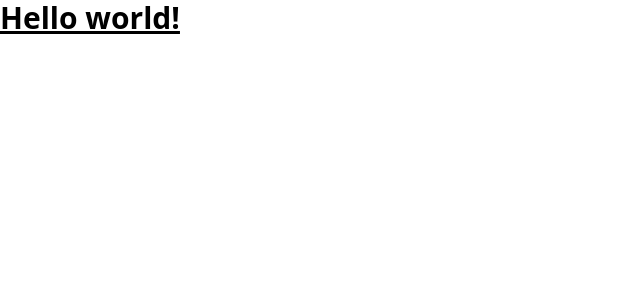
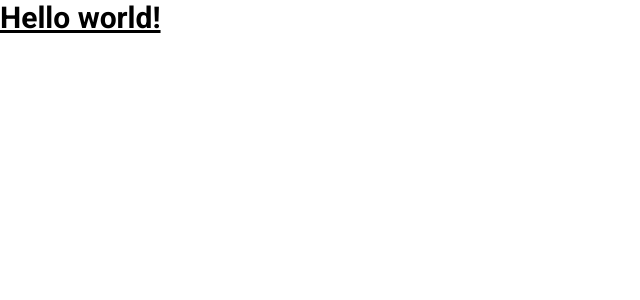
Before and after one commit to thekhairul/potatostan, a Vue app: page / in a window 1280 px wide. Shown: the top 300 px of the page, without its empty margins (0-640 px from the left). Built offline with nearby package versions, Linux system fonts and the light colour scheme.

Commit message:
create design system with tailwind

```diff
--- a/index.html
+++ b/index.html
@@ -5,8 +5,11 @@
     <link rel="icon" href="/favicon.ico">
     <meta name="viewport" content="width=device-width, initial-scale=1.0">
     <title>Potatostan | Sorting</title>
+    <link rel="preconnect" href="https://fonts.googleapis.com" />
+    <link rel="preconnect" href="https://fonts.gstatic.com" crossorigin />
+    <link href="https://fonts.googleapis.com/css2?family=Roboto:wght@400;500;700&display=swap" rel="stylesheet" />
   </head>
-  <body>
+  <body class="font-roboto">
     <div id="app"></div>
     <script type="module" src="/src/main.ts"></script>
   </body>
--- a/tailwind.config.js
+++ b/tailwind.config.js
@@ -1,3 +1,11 @@
+const spacing = {
+  sm: '5px',
+  md: '10px',
+  default: '15px',
+  lg: '20px',
+  xl: '30px'
+};
+
 /** @type {import('tailwindcss').Config} */
 export default {
   content: [
@@ -5,7 +13,61 @@ export default {
     "./src/**/*.{vue,js,ts,jsx,tsx}",
   ],
   theme: {
-    extend: {},
+    extend: {
+      colors: {
+        primary: {
+          DEFAULT: '#FF8D00',
+          hover: '#FFAE00',
+          active: '#E57F00'
+        },
+        secondary: {
+          DEFAULT: '#555555',
+          hover: '#7A7A7A',
+          active: '#3B3B3B'
+        },
+        error: {
+          DEFAULT: '#B41D1D',
+          light: '#FFE9E9',
+          hover: '#DB2323',
+          active: '#9C1919'
+        },
+        success: {
+          DEFAULT: '#1DB44E',
+          light: '#DFFFEA',
+          hover: '#17A03E',
+          active: '#148C35'
+        },
+        grayscale: {
+          100: '#000000',
+          200: '#333333',
+          300: '#555555',
+          400: '#AAAAAA',
+          500: '#CCCCCC',
+          600: '#DDDDDD',
+          700: '#EEEEEE',
+          800: '#F5F5F5',
+          900: '#FFFFFF'
+        }
+      },
+      fontSize: {
+        '2xs': ['11px', { lineHeight: '14px', letterSpacing: '0px' }],
+        xs: ['12px', { lineHeight: '16px', letterSpacing: '0px' }],
+        sm: ['13px', { lineHeight: '18px', letterSpacing: '0px' }],
+        base: ['14px', { lineHeight: '20px', letterSpacing: '0px' }],
+        md: ['16px', { lineHeight: '24px', letterSpacing: '0px' }],
+        lg: ['18px', { lineHeight: '26px', letterSpacing: '0px' }],
+        xl: ['24px', { lineHeight: '32px', letterSpacing: '0px' }],
+        '2xl': ['32px', { lineHeight: '38px', letterSpacing: '0px' }],
+      },
+      fontFamily: {
+        roboto: ['Roboto', 'sans-serif'],
+      },
+      padding: spacing,
+      margin: spacing,
+      boxShadow: {
+        default: '0px 4px 4px 0px rgba(0, 0, 0, 0.25)',
+      }
+    },
   },
   plugins: [],
 }
```
